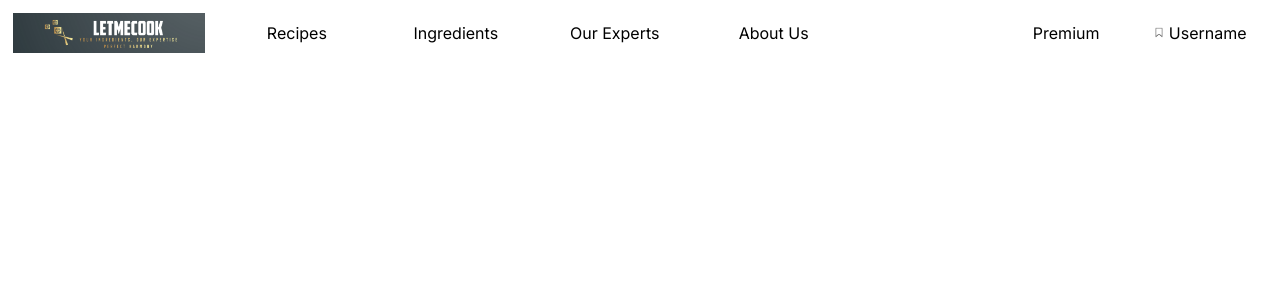
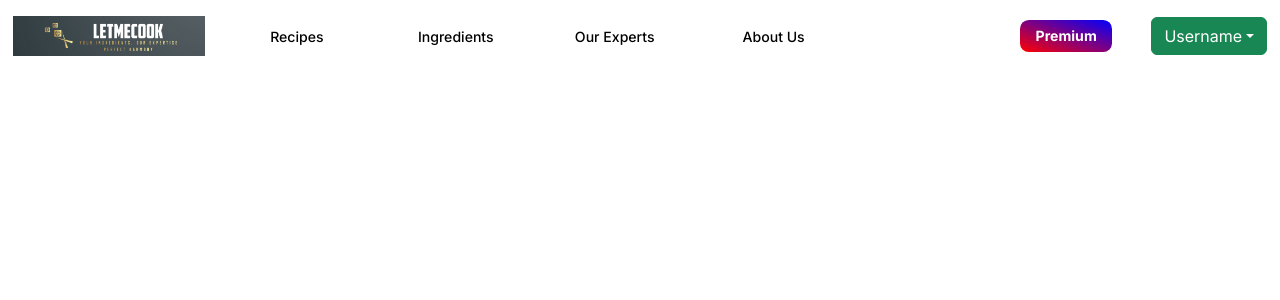
Before and after one commit to Cytzr/LetMeCook, a React (Vite) app: page / in a window 1280 px wide. Shown: the top 300 px of the page. Built offline with nearby package versions, Linux system fonts and the light colour scheme.

Commit message:
feat: navbar finish

```diff
--- a/src/Components/navbar.tsx
+++ b/src/Components/navbar.tsx
@@ -1,10 +1,11 @@
 import { useLocation } from 'react-router-dom';
 import '../Styles/navbar-style.css'
+import { Dropdown } from 'react-bootstrap';
 
 function CustomNavbar() {
     const location = useLocation();
 
-    console.log(location);
+    const isActive = (path: string) => location.pathname === path;
 
     return (
         <div className="container-fluid main-container">
@@ -17,16 +18,16 @@ function CustomNavbar() {
                             </a>
                         </div>
                         <div className="col">
-                            <button className='navbar-button'>Recipes</button>
+                            <a href="/recipes"><button className={`navbar-button ${isActive('/recipes') ? 'active' : ''}`}>Recipes</button></a>
                         </div>
                         <div className="col">
-                            <button className='navbar-button'>Ingredients</button>
+                            <a href="/ingredients"><button className={`navbar-button ${isActive('/ingredients') ? 'active' : ''}`}>Ingredients</button></a>
                         </div>
                         <div className="col">
-                            <button className='navbar-button'>Our Experts</button>
+                            <a href="/experts"><button className={`navbar-button ${isActive('/experts') ? 'active' : ''}`}>Our Experts</button></a>
                         </div>
                         <div className="col">
-                            <button className='navbar-button'>About Us</button>
+                            <a href="/about-us"><button className={`navbar-button ${isActive('/about-us') ? 'active' : ''}`}>About Us</button></a>
                         </div>
                     </div>
                 </div>
@@ -40,20 +41,25 @@ function CustomNavbar() {
 
                         {/* conditional rendering based on local storage available */}
                         <div className="col">
-                            <button className='premium-button'>
-                                Premium
-                            </button>
+                            <a href="/premium">
+                                <button className='premium-button'>
+                                    <div className="premium-text">Premium</div>
+                                </button>
+                            </a>
                         </div>
                         <div className="col d-flex flex-row align-items-center justify-content-end">
-                            <div className="col-2">
-                                <button className='save-button'>
-                                    <img src="..\src\Images\SaveIcon.png" alt="" className="img-fluid save-icon" />
-                                </button>
-                            </div>
-                            <div className="col-10">
-                                <button className='username-button'>Username</button>
-                            </div>
+                            <Dropdown>
+                                <Dropdown.Toggle variant="success" id="dropdown-basic">
+                                    Username
+                                </Dropdown.Toggle>
+
+                                <Dropdown.Menu>
+                                    <Dropdown.Item href="/user-id/saved-menu">Saved Menu</Dropdown.Item>
+                                    <Dropdown.Item href="#">Logout</Dropdown.Item>
+                                </Dropdown.Menu>
+                            </Dropdown>
                         </div>
+
                     </div>
                 </div>
             </div>
--- a/src/Styles/navbar-style.css
+++ b/src/Styles/navbar-style.css
@@ -12,7 +12,8 @@
     position: relative;
     background: none;
     border: none;
-    font-size: 16px;
+    font-size: 1.1vw;
+    font-weight: 500;
     color: #000;
     cursor: pointer;
     text-decoration: none;
@@ -30,10 +31,10 @@
     transition: transform 0.3s ease;
 }
 
-.navbar-button:hover::after {
+.navbar-button:hover::after,
+.navbar-button.active::after {
     transform: scaleX(0.87);
 }
-
 
 .save-icon {
     border: none;
@@ -56,3 +57,53 @@
     border: none;
     background: white;
 }
+
+.premium-button {
+    width: 6.5em;
+    height: 2.3em;
+    margin: 0.5em;
+    background: linear-gradient(to top right, red, blue);
+    color: white;
+    border: none;
+    border-radius: 0.625em;
+    font-size: 1.1vw;
+    font-weight: bold;
+    cursor: pointer;
+    position: relative;
+    z-index: 1;
+    overflow: hidden;
+}
+
+.premium-button:hover,
+.premium-text:hover {
+    color: black;
+    background: linear-gradient(to top right, red, blue);
+}
+
+.premium-text:hover {
+    color: transparent;
+    background-clip: text;
+}
+
+.premium-button:after {
+    content: "";
+    background: white;
+    position: absolute;
+    z-index: -1;
+    left: -20%;
+    right: -20%;
+    top: 0;
+    bottom: 0;
+    transform: skewX(-45deg) scale(0, 1);
+    transition: all 0.5s;
+}
+
+.premium-button:hover:after {
+    transform: skewX(-45deg) scale(1, 1);
+    -webkit-transition: all 0.5s;
+    transition: all 0.5s;
+}
+
+.premium-button text:hover:after {
+    z-index: 100;
+}
```
